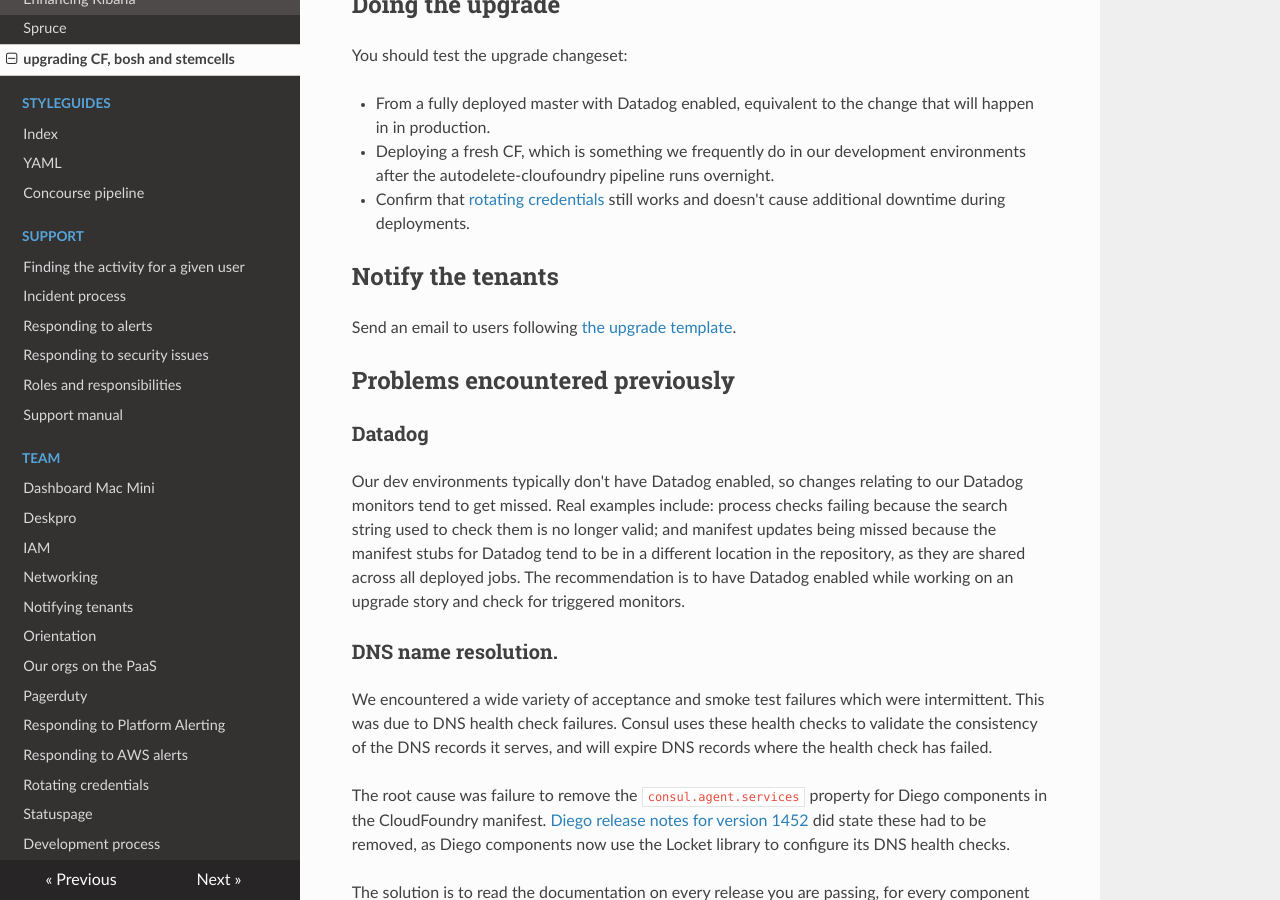
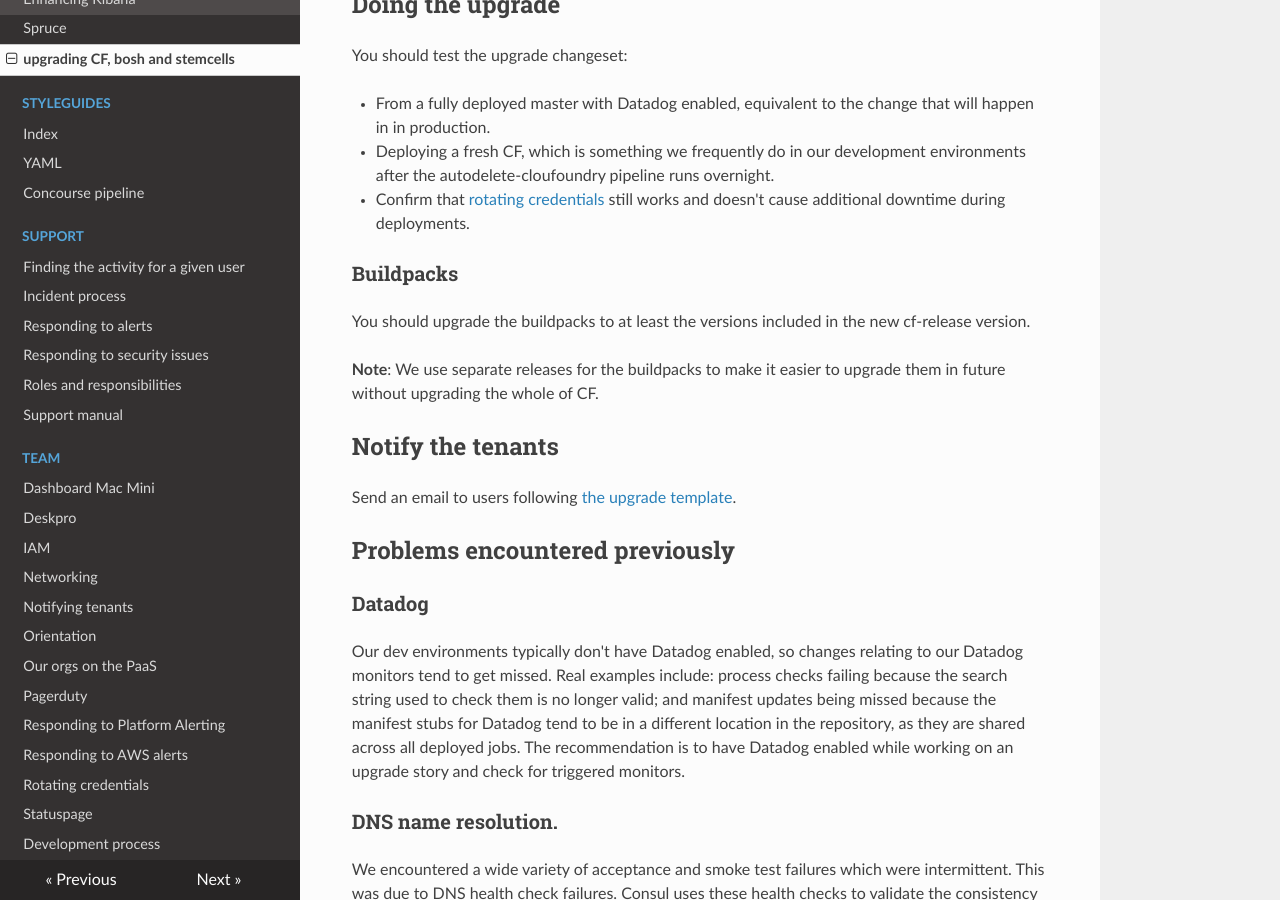
Before and after one commit to alphagov/paas-team-manual, an MkDocs documentation site: the page built from docs/guides/upgrading_CF,_bosh_and_stemcells.md, in a window 1280 px wide and 900 px high, scrolled down 848 px. Built offline with MkDocs 1.6.1, drawn with Linux system fonts in a browser that asks for light colours; nearby versions of some CDN libraries.

Commit message:
Add notes on upgrading buildpacks.
Now that we've separated these out from cf-release, we need to capture
how/when we upgrade these.

```diff
--- a/docs/guides/upgrading_CF,_bosh_and_stemcells.md
+++ b/docs/guides/upgrading_CF,_bosh_and_stemcells.md
@@ -29,6 +29,14 @@ You should test the upgrade changeset:
   runs overnight.
 * Confirm that [rotating credentials](../team/rotating_credentials.md) still
   works and doesn't cause additional downtime during deployments.
+
+
+### Buildpacks
+
+You should upgrade the buildpacks to at least the versions included in the new cf-release version.
+
+**Note**: We use separate releases for the buildpacks to make it easier to
+upgrade them in future without upgrading the whole of CF.
 
 ## Notify the tenants
 
```
